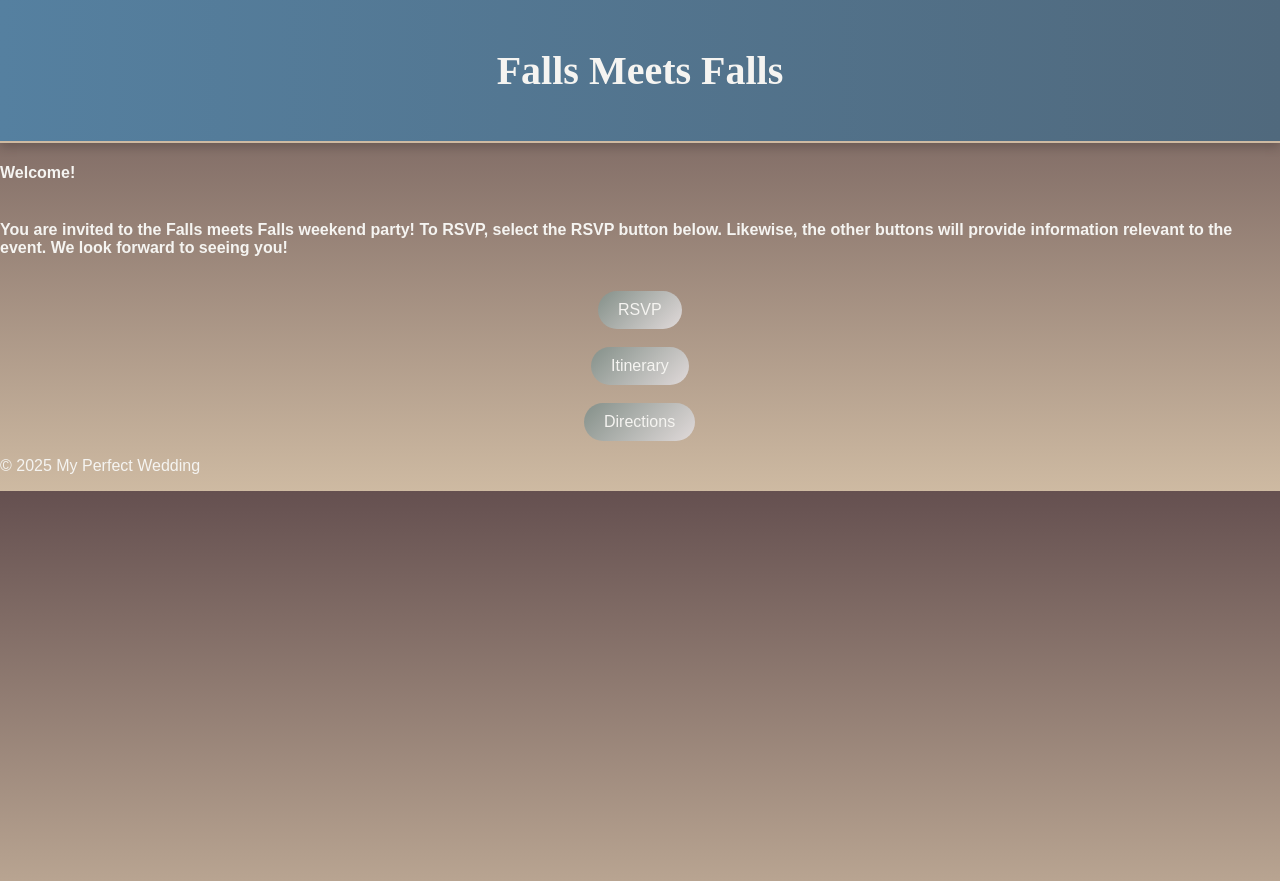
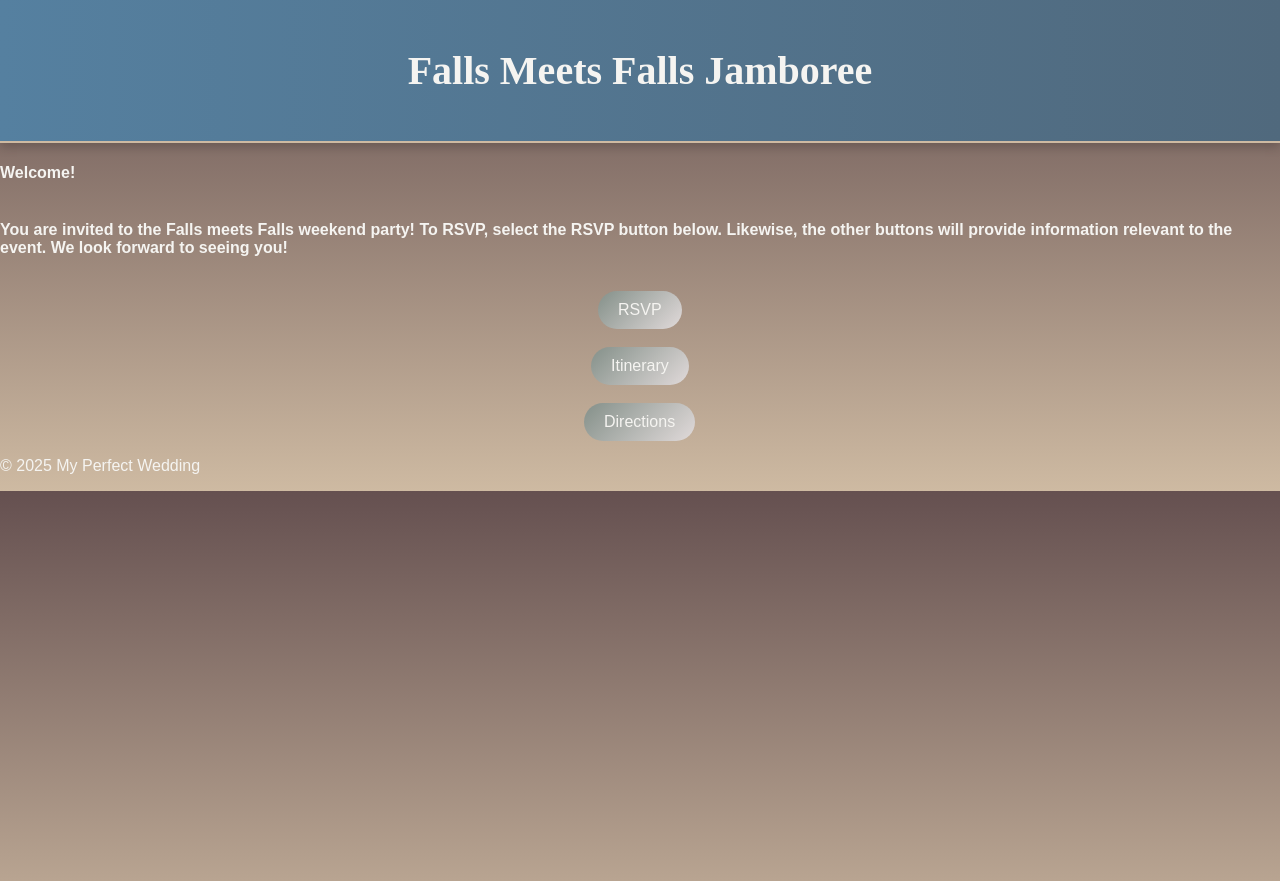
Before and after one commit to GitHerDone17/MyPerfectWedding, a Jekyll site: the page built from index.md, in a window 1280 px wide. Shown: the top 881 px of the page. Built offline with Jekyll 4.4.1, drawn with Linux system fonts in a browser that asks for light colours; our own code applies the rules of GitHub Pages for plain Markdown files.

Commit message:
Update default.html

```diff
--- a/_layouts/default.html
+++ b/_layouts/default.html
@@ -12,7 +12,7 @@
   <div class="wrapper">
 
     <header>
-      <h1>Falls Meets Falls</h1>
+      <h1>Falls Meets Falls Jamboree</h1>
     </header>
 
     <main>
```
